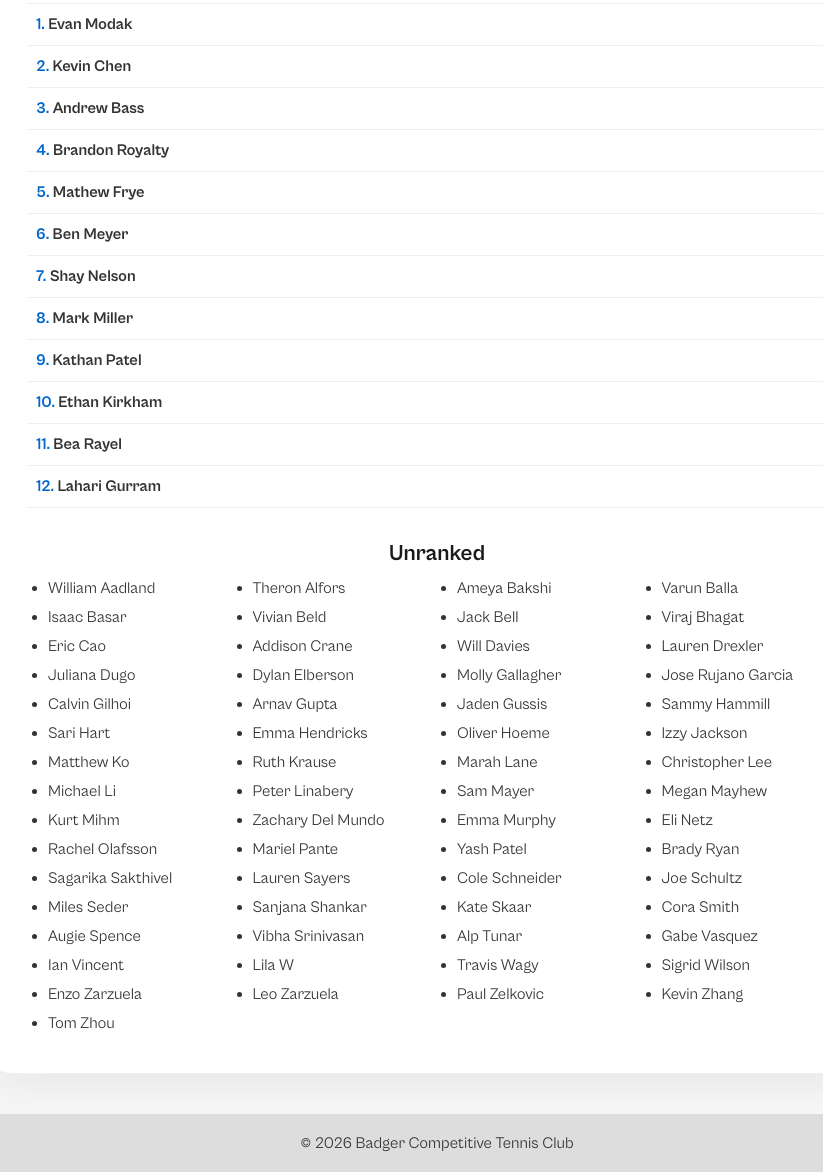
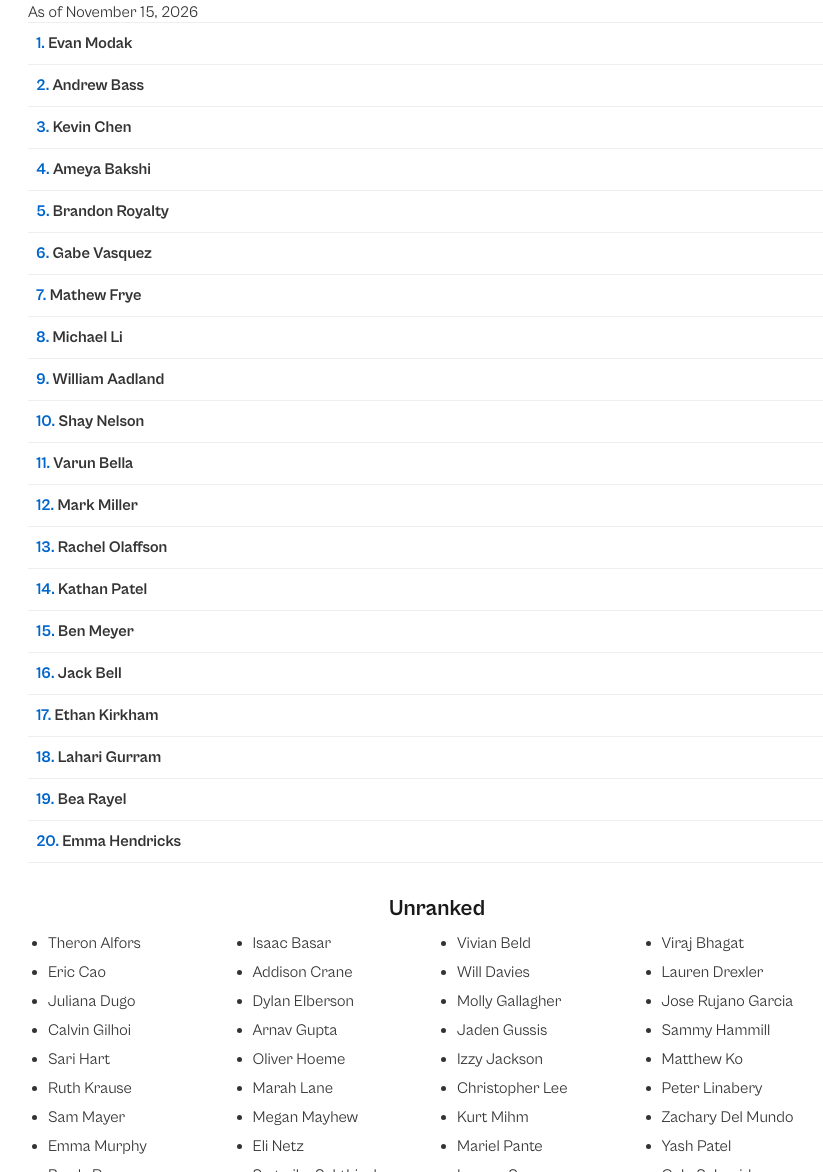
Before and after one commit to 24agupta19/bctc-website, a plain HTML site: page rankings/index.html in a window 1280 px wide. Shown: the part 271-1443 px from the top of the page, without its empty margins (188-1011 px from the left). Drawn offline with Linux system fonts and the light colour scheme.

Commit message:
Update November 15 rankings

```diff
--- a/rankings/index.html
+++ b/rankings/index.html
@@ -40,31 +40,36 @@
         </label>
       </header>
       <div class="form-body">
+        <p>As of November 15, 2026</p>
         <ol class="ranked-list" id="ranked-players">
           <li>Evan Modak</li>
+          <li>Andrew Bass</li>
           <li>Kevin Chen</li>
-          <li>Andrew Bass</li>
+          <li>Ameya Bakshi</li>
           <li>Brandon Royalty</li>
+          <li>Gabe Vasquez</li>
           <li>Mathew Frye</li>
+          <li>Michael Li</li>
+          <li>William Aadland</li>
+          <li>Shay Nelson</li>
+          <li>Varun Bella</li>
+          <li>Mark Miller</li>
+          <li>Rachel Olaffson</li>
+          <li>Kathan Patel</li>
           <li>Ben Meyer</li>
-          <li>Shay Nelson</li>
-          <li>Mark Miller</li>
-          <li>Kathan Patel</li>
+          <li>Jack Bell</li>
           <li>Ethan Kirkham</li>
+          <li>Lahari Gurram</li>
           <li>Bea Rayel</li>
-          <li>Lahari Gurram</li>
+          <li>Emma Hendricks</li>
         </ol>
 
         <section class="unranked-section" aria-labelledby="unranked-heading">
           <h2 id="unranked-heading">Unranked</h2>
           <ul class="unranked-list" id="unranked-players">
-            <li>William Aadland</li>
             <li>Theron Alfors</li>
-            <li>Ameya Bakshi</li>
-            <li>Varun Balla</li>
             <li>Isaac Basar</li>
             <li>Vivian Beld</li>
-            <li>Jack Bell</li>
             <li>Viraj Bhagat</li>
             <li>Eric Cao</li>
             <li>Addison Crane</li>
@@ -79,14 +84,12 @@
             <li>Jaden Gussis</li>
             <li>Sammy Hammill</li>
             <li>Sari Hart</li>
-            <li>Emma Hendricks</li>
             <li>Oliver Hoeme</li>
             <li>Izzy Jackson</li>
             <li>Matthew Ko</li>
             <li>Ruth Krause</li>
             <li>Marah Lane</li>
             <li>Christopher Lee</li>
-            <li>Michael Li</li>
             <li>Peter Linabery</li>
             <li>Sam Mayer</li>
             <li>Megan Mayhew</li>
@@ -94,7 +97,6 @@
             <li>Zachary Del Mundo</li>
             <li>Emma Murphy</li>
             <li>Eli Netz</li>
-            <li>Rachel Olafsson</li>
             <li>Mariel Pante</li>
             <li>Yash Patel</li>
             <li>Brady Ryan</li>
@@ -109,7 +111,6 @@
             <li>Augie Spence</li>
             <li>Vibha Srinivasan</li>
             <li>Alp Tunar</li>
-            <li>Gabe Vasquez</li>
             <li>Ian Vincent</li>
             <li>Lila W</li>
             <li>Travis Wagy</li>
```
